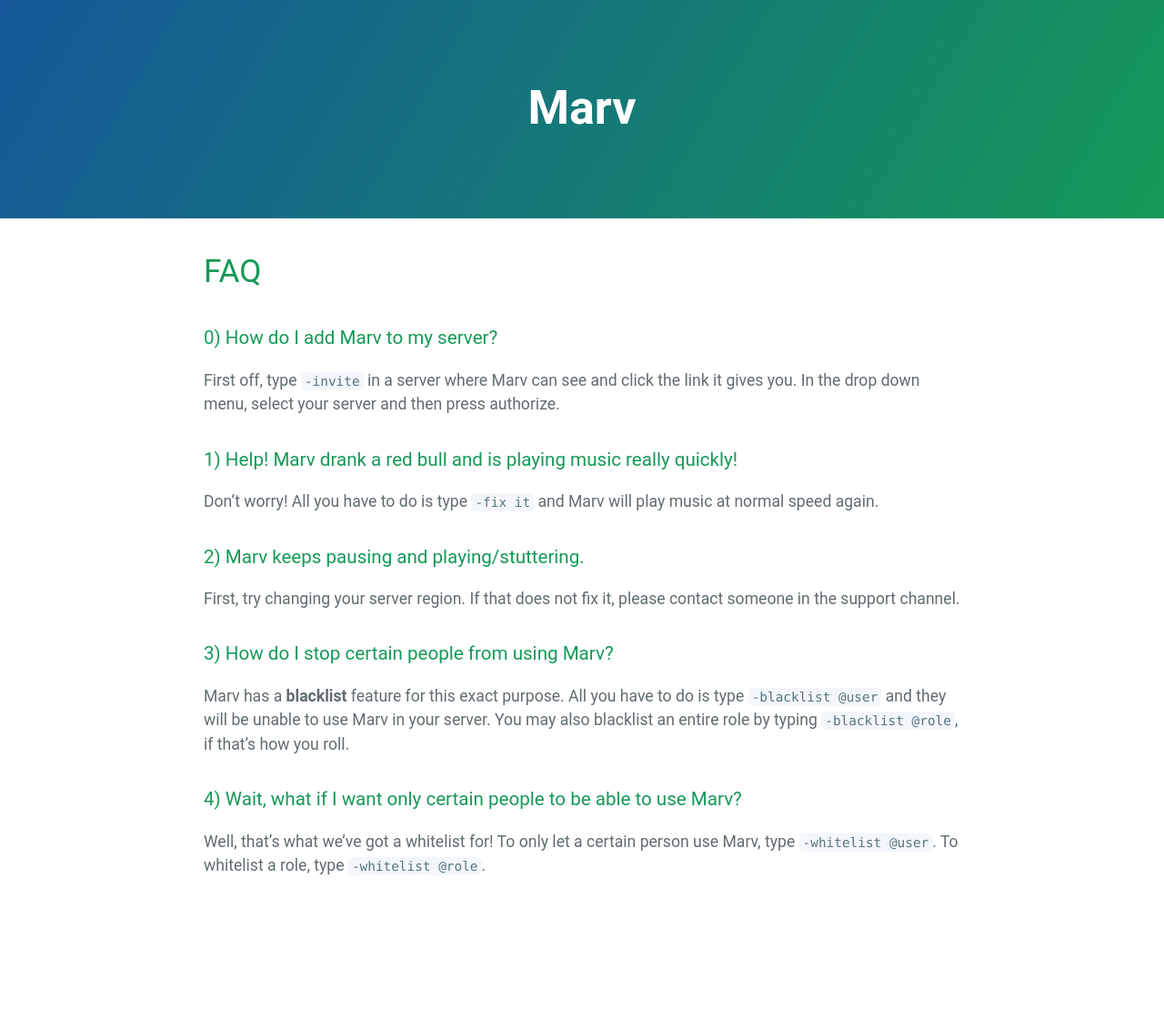
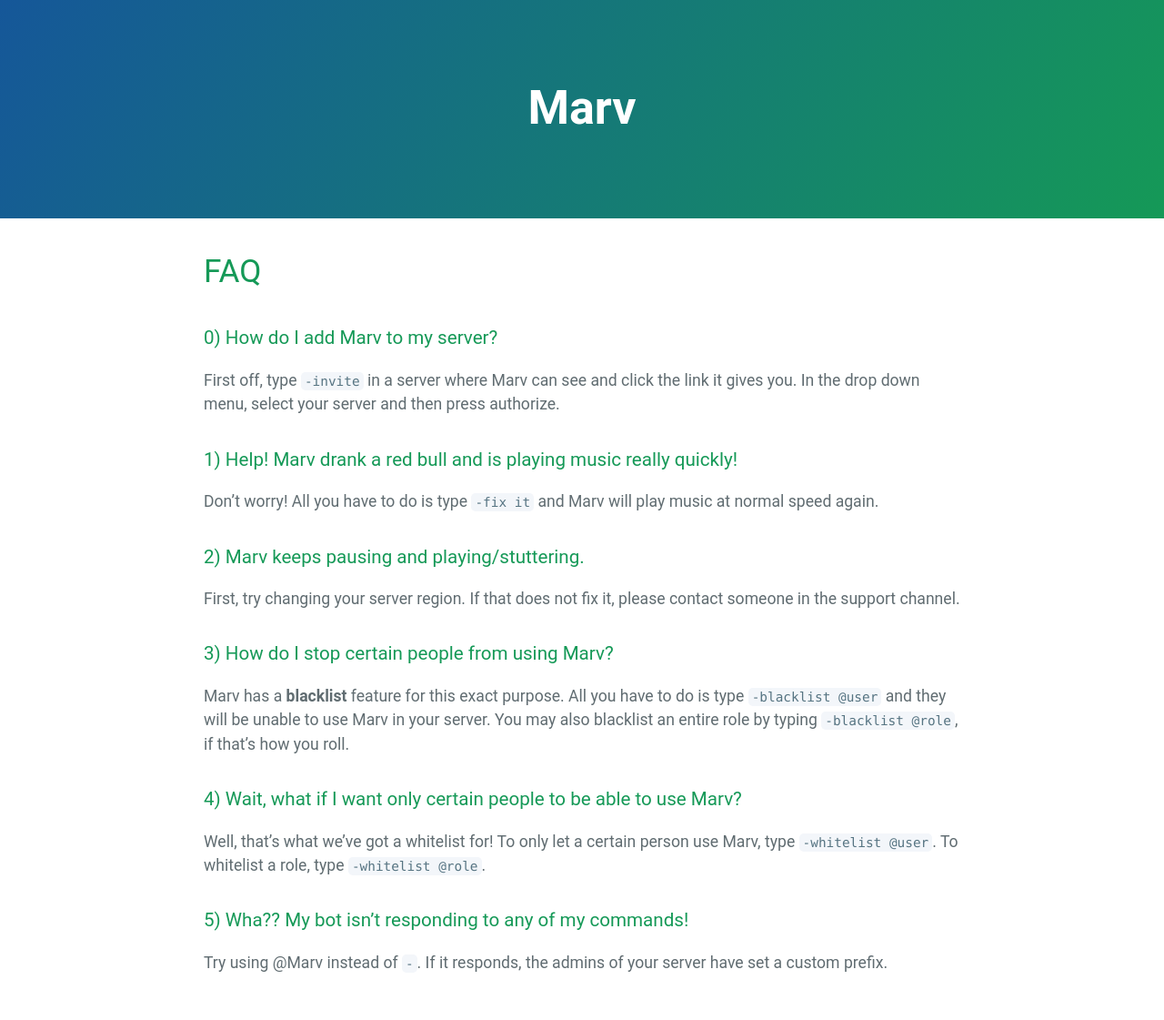
Before and after one commit to mymindishazel/marv-docs, a Jekyll site: the page built from faq.md, in a window 1280 px wide. Shown: the whole page at 91% size. Built offline with Jekyll 4.4.1, drawn with Linux system fonts in a browser that asks for light colours; our own code applies the rules of GitHub Pages for plain Markdown files; before the commit the page ends 1014 px from its top, so only the background shows below that.

Commit message:
Update faq.md

```diff
--- a/faq.md
+++ b/faq.md
@@ -14,3 +14,6 @@ Marv has a **blacklist** feature for this exact purpose. All you have to do is t
 
 ### 4) Wait, what if I want only certain people to be able to use Marv?
 Well, that's what we've got a whitelist for! To only let a certain person use Marv, type `-whitelist @user`. To whitelist a role, type `-whitelist @role`.
+
+### 5) Wha?? My bot isn't responding to any of my commands!
+Try using @Marv instead of `-`. If it responds, the admins of your server have set a custom prefix.
```
